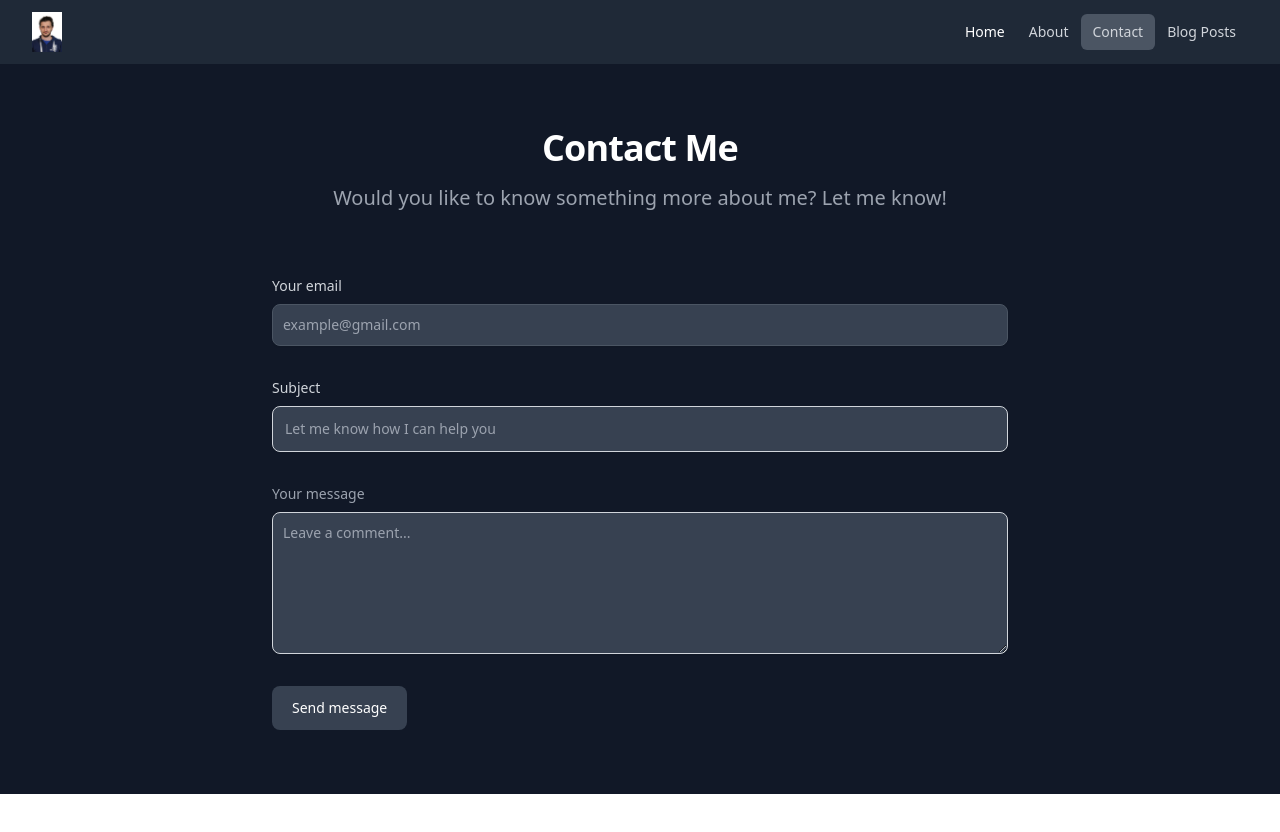
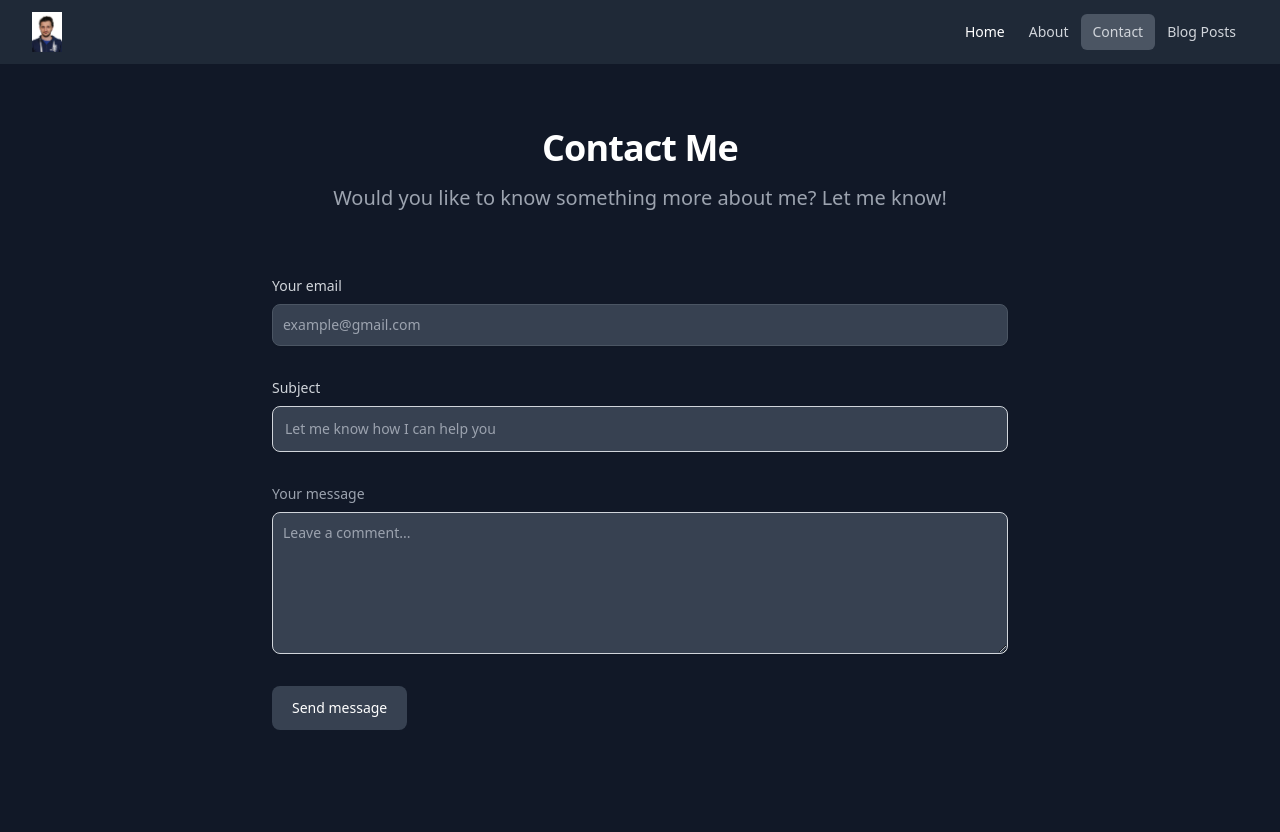
Before and after one commit to FurkanKarakas/furkankarakas.github.io, a React (Vite) app: page /contact in a window 1280 px wide. Shown: the top 832 px of the page. Before the commit the page ends 800 px from the top, so only its background shows below. Built offline with nearby package versions, Linux system fonts and the light colour scheme; the HTML template or start-up script is replaced by a standard one.

Commit message:
contact page

```diff
--- a/src/pages/Contact.jsx
+++ b/src/pages/Contact.jsx
@@ -32,7 +32,7 @@ export default function Contact() {
   return (
     <AnimatedPage>
       <section>
-        <div className="mx-auto max-w-screen-md px-4 py-8 lg:py-16">
+        <div className="mx-auto min-h-screen max-w-screen-md px-4 py-8 lg:py-16">
           <h2 className="mb-4 text-center text-4xl font-extrabold tracking-tight text-white">
             Contact Me
           </h2>
```
